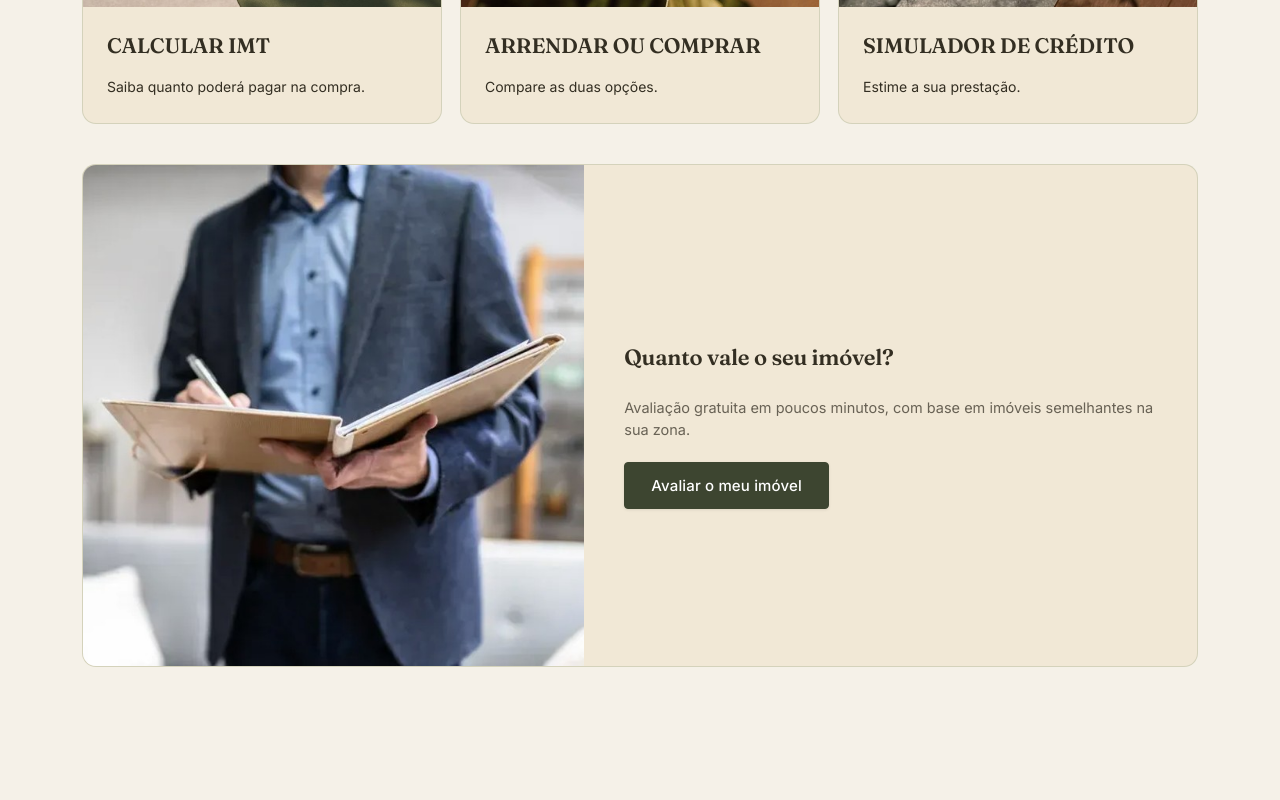
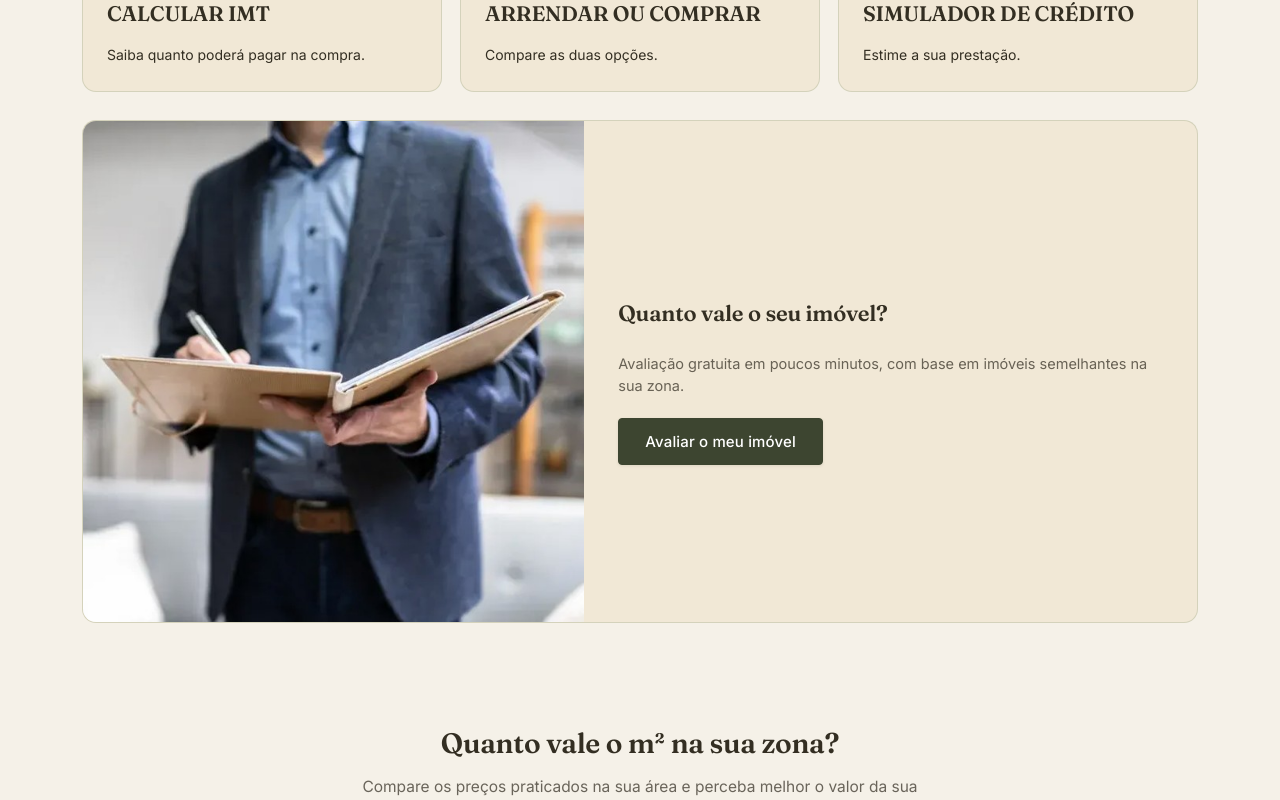
Before and after one commit to andreiadetails-byte/portal-imobiliario, a Next.js app: page / in a window 1280 px wide. Shown: the part 2160-2960 px from the top of the page. Built offline with nearby package versions, Linux system fonts and the light colour scheme; no server answers; the database is empty.

Commit message:
Ajusta espaçamento das calculadoras e avaliação

```diff
--- a/app/page.js
+++ b/app/page.js
@@ -498,7 +498,7 @@ export default function HomePage() {
         </div>
       </section>
 
-      <section style={{ padding: '40px 0 88px' }}>
+      <section style={{ padding: '8px 0 56px' }}>
         <div className="wrap">
           <div style={{ textAlign: 'center', maxWidth: 560, margin: '0 auto 40px' }}>
             <h2 className="display" style={{ fontSize: 30, marginBottom: 10 }}>Calcula antes de decidir</h2>
@@ -542,14 +542,14 @@ export default function HomePage() {
 
           <div style={{
             display: 'grid', gridTemplateColumns: 'minmax(280px, 0.9fr) minmax(0, 1.1fr)',
-            borderRadius: 14, overflow: 'hidden', marginTop: 40,
+            borderRadius: 14, overflow: 'hidden', marginTop: 28,
             background: 'var(--plaster)', border: '1px solid rgba(126,143,106,0.25)',
-            minHeight: 220,
+            minHeight: 180,
           }}>
-            <div style={{ minHeight: 220, overflow: 'hidden' }}>
+            <div style={{ minHeight: 180, overflow: 'hidden' }}>
               <img src="/images/avaliacao-foto.jpg" alt="Avaliação de imóvel" style={{ width: '100%', height: '100%', objectFit: 'cover', display: 'block' }} />
             </div>
-            <div style={{ padding: '34px 40px', display: 'flex', flexDirection: 'column', justifyContent: 'center' }}>
+            <div style={{ padding: '28px 34px', display: 'flex', flexDirection: 'column', justifyContent: 'center' }}>
               <h2 className="display" style={{ fontSize: 22, marginBottom: 8, color: 'var(--ink)' }}>{t('home_valuation_title')}</h2>
               <p style={{ fontSize: 14.5, color: 'var(--text-soft)', marginBottom: 20, lineHeight: 1.55 }}>{t('home_valuation_sub')}</p>
               <Link href="/valuation" className="btn btn-primary" style={{ width: 'fit-content' }}>{t('home_valuation_btn')}</Link>
```
